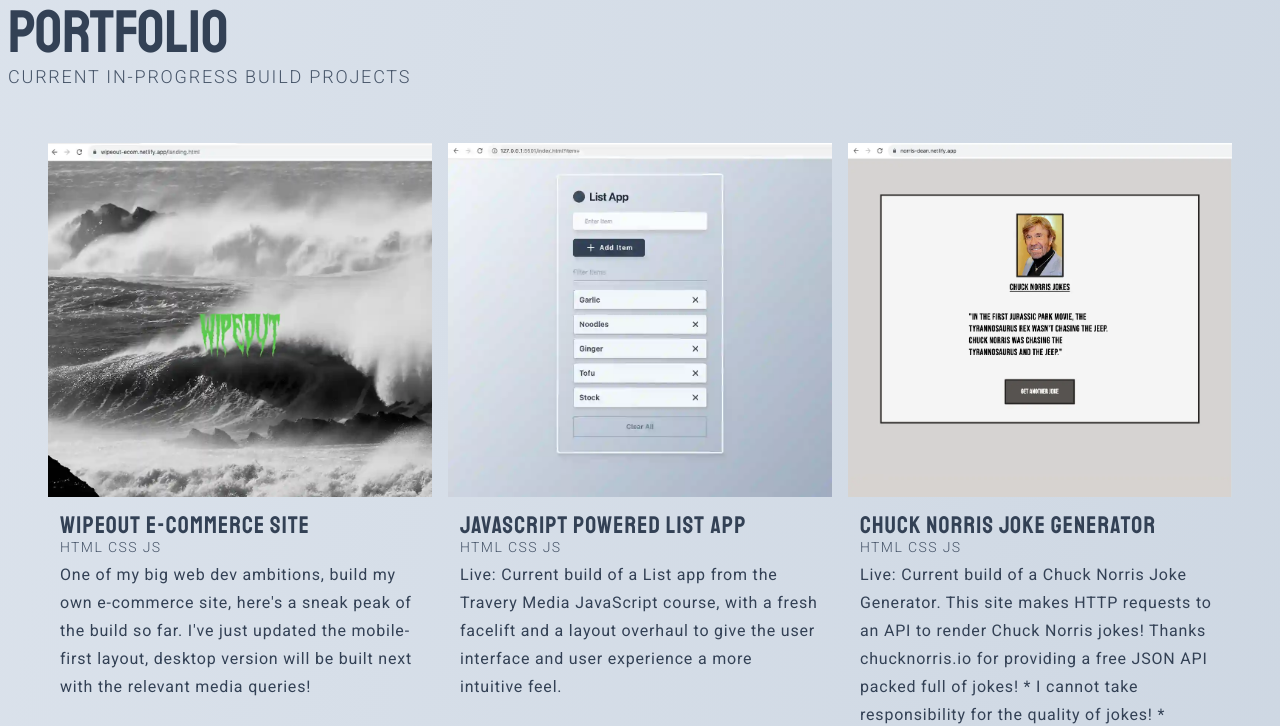
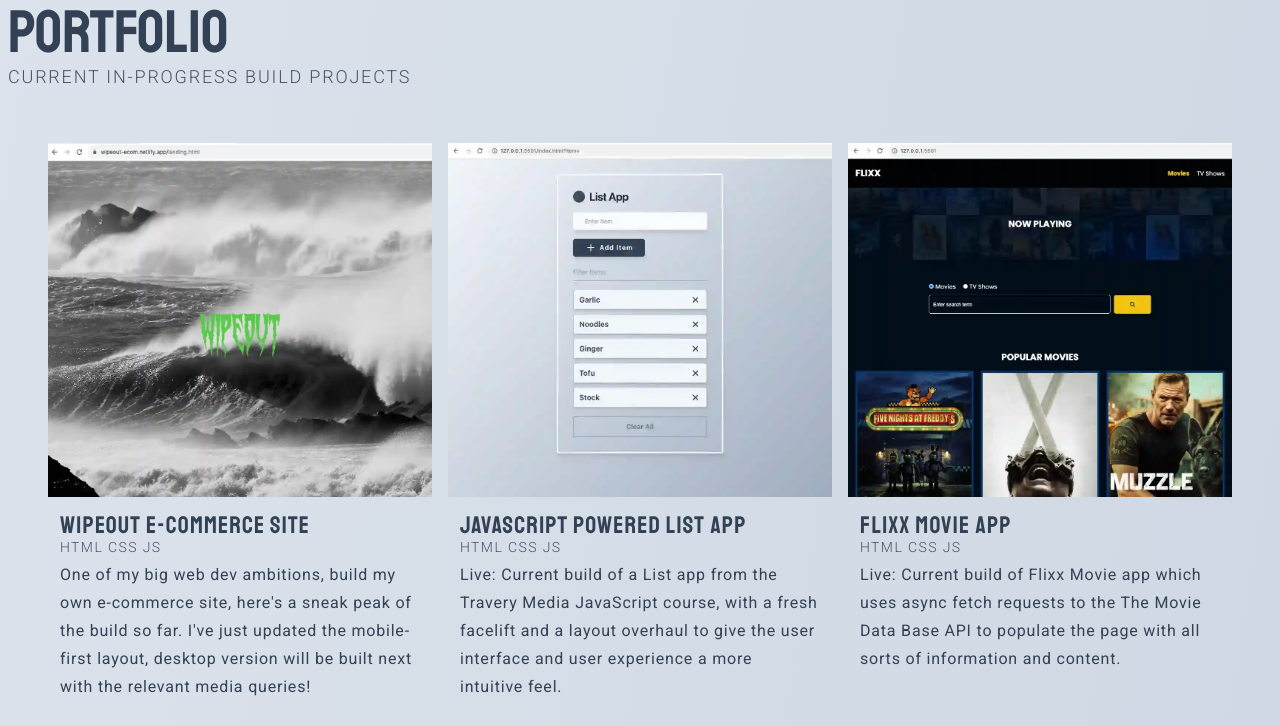
Before and after one commit to Deanogit/tailwind-portfolio-2023-09, a website: page index.html in a window 1280 px wide. Shown: the part 4411-5137 px from the top of the page. Drawn offline with Linux system fonts and the light colour scheme.

Commit message:
flixx movie app add

```diff
--- a/index.html
+++ b/index.html
@@ -918,6 +918,38 @@
 
             <!-- Project Card  -->
             <a
+              href="https://flixx-dean.netlify.app"
+              target="_blank"
+              class="flex flex-col items-center justify-start"
+            >
+              <!-- Project Thumbnail -->
+              <div class="">
+                <img
+                  src="/assets/portfolio/flixx.webp"
+                  class=""
+                  alt="p5.js website build project thumbnail"
+                />
+              </div>
+              <!-- Project Desc -->
+              <div class="p-3">
+                <h3 class="font-display text-2xl tracking-wider -mb-1">
+                  Flixx Movie App
+                </h3>
+                <h4
+                  class="uppercase text-sm tracking-widest font-light text-slate-600 mb-1"
+                >
+                  HTML CSS JS
+                </h4>
+                <p class="tracking-wider leading-7">
+                  Live: Current build of Flixx Movie app which uses async fetch
+                  requests to the The Movie Data Base API to populate the page
+                  with all sorts of information and content.
+                </p>
+              </div>
+            </a>
+
+            <!-- Project Card  -->
+            <a
               href="https://norris-dean.netlify.app"
               target="_blank"
               class="flex flex-col items-center justify-start"
```
Also changed, not shown: assets/portfolio/flixx.webp (added), css/style.css.
